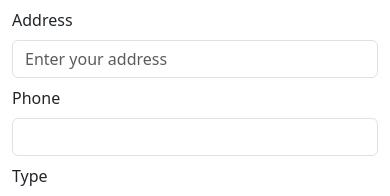
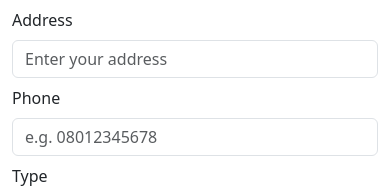
Before and after one commit to dashme-africa/webapp, a React (Vite) app: page /checkout in a window 390 px wide. Shown: the part 788-984 px from the top of the page. Built offline with nearby package versions, Linux system fonts and the light colour scheme.

Commit message:
Placeholder text for phone number

```diff
--- a/src/components/Profile.jsx
+++ b/src/components/Profile.jsx
@@ -341,6 +341,7 @@ const AccountSummary = () => {
                           name="phoneNumber"
                           className="form-control"
                           value={formData.phoneNumber}
+                          placeholder="e.g. 08012345678"
                           onChange={handleChange} />
                       </Form.Group>
                     </Col>
--- a/src/screens/Checkout.jsx
+++ b/src/screens/Checkout.jsx
@@ -348,6 +348,7 @@ const Checkout = () => {
               <Form.Label>Phone</Form.Label>
               <Form.Control
                 value={deliveryDetails.toAddress.phone}
+                placeholder="e.g. 08012345678"
                 onChange={(e) =>
                   setDeliveryDetails((prev) => ({
                     ...prev,
```
